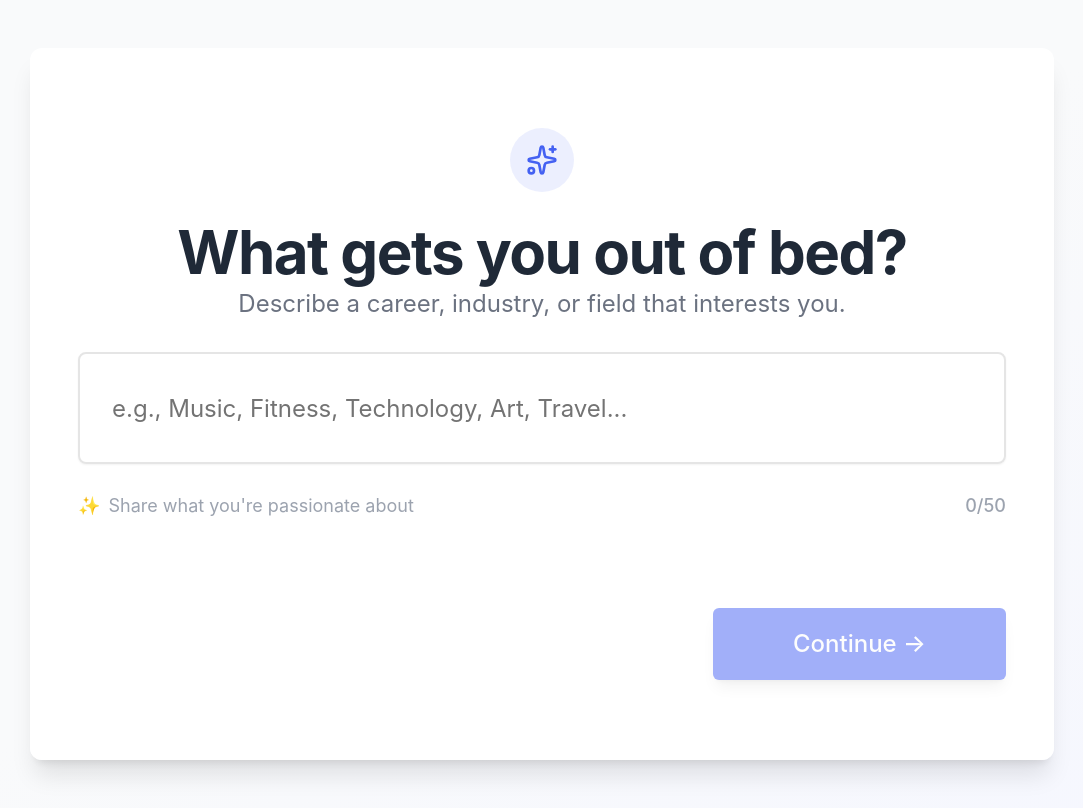
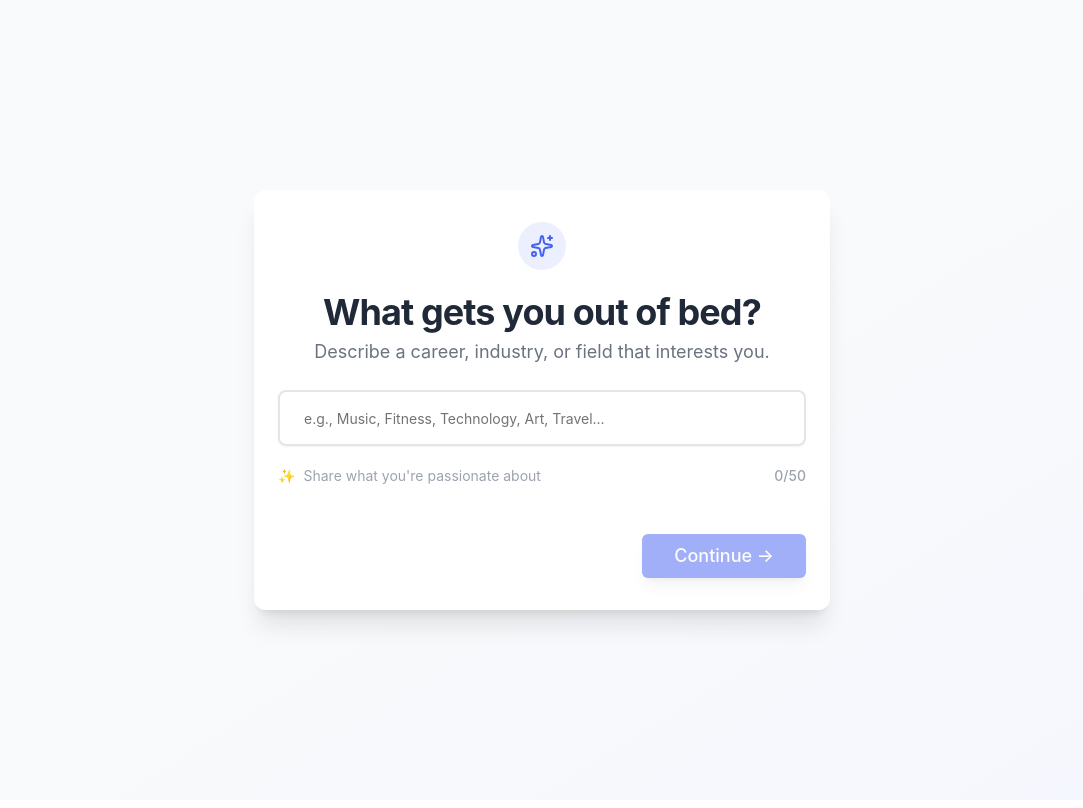
Before and after one commit to rayphatt/betterjob, a Next.js app: page /onboarding/interests in a window 1280 px wide. Shown: the whole page, without its empty margins (98-1181 px from the left). Built offline with nearby package versions, Linux system fonts and the light colour scheme.

Commit message:
Make interests page UI smaller and more compact

```diff
--- a/app/onboarding/interests/page.tsx
+++ b/app/onboarding/interests/page.tsx
@@ -138,22 +138,22 @@ export default function InterestsPage() {
 
   return (
     <main className="min-h-screen bg-gradient-to-br from-background-page via-background-page to-primary/5 flex items-center justify-center px-4 sm:px-6 py-8 sm:py-12">
-      <Card className="w-full max-w-2xl sm:max-w-4xl lg:max-w-5xl mx-auto shadow-xl border-0 bg-white/95 backdrop-blur-sm">
-        <CardHeader className="text-center px-4 sm:px-8 lg:px-12 pt-12 sm:pt-16 lg:pt-20 pb-6 sm:pb-8">
-          <div className="flex items-center justify-center mb-4 sm:mb-6">
-            <div className="w-12 h-12 sm:w-16 sm:h-16 bg-primary/10 rounded-full flex items-center justify-center">
-              <Sparkles className="w-6 h-6 sm:w-8 sm:h-8 text-primary" />
+      <Card className="w-full max-w-xl mx-auto shadow-xl border-0 bg-white/95 backdrop-blur-sm">
+        <CardHeader className="text-center px-4 sm:px-6 pt-6 sm:pt-8 pb-4 sm:pb-6">
+          <div className="flex items-center justify-center mb-3 sm:mb-4">
+            <div className="w-10 h-10 sm:w-12 sm:h-12 bg-primary/10 rounded-full flex items-center justify-center">
+              <Sparkles className="w-5 h-5 sm:w-6 sm:h-6 text-primary" />
             </div>
           </div>
-          <CardTitle className="text-3xl sm:text-4xl md:text-5xl lg:text-6xl mb-4 sm:mb-6 leading-tight font-bold text-text-primary">
+          <CardTitle className="text-2xl sm:text-3xl md:text-4xl mb-3 sm:mb-4 leading-tight font-bold text-text-primary">
             What gets you out of bed?
           </CardTitle>
-          <CardDescription className="text-base sm:text-lg md:text-xl lg:text-2xl mt-2 sm:mt-4 text-text-secondary max-w-2xl mx-auto leading-relaxed">
+          <CardDescription className="text-sm sm:text-base md:text-lg mt-2 text-text-secondary max-w-xl mx-auto">
             Describe a career, industry, or field that interests you.
           </CardDescription>
         </CardHeader>
-        <CardContent className="space-y-8 sm:space-y-10 lg:space-y-12 px-4 sm:px-8 lg:px-12 pb-12 sm:pb-16 lg:pb-20">
-          <div className="space-y-4 sm:space-y-5">
+        <CardContent className="space-y-4 sm:space-y-6 px-4 sm:px-6 pb-6 sm:pb-8">
+          <div className="space-y-3 sm:space-y-4">
             <Input
               id="interest-input"
               type="text"
@@ -178,21 +178,21 @@ export default function InterestsPage() {
                 }
               }}
               maxLength={maxLength}
-              className={`text-lg sm:text-xl md:text-2xl h-16 sm:h-20 md:h-24 lg:h-28 w-full px-6 sm:px-8 border-2 transition-all duration-200 focus:border-primary focus:ring-2 focus:ring-primary/20 rounded-lg ${
+              className={`text-base sm:text-lg h-12 sm:h-14 w-full px-4 sm:px-6 border-2 transition-all duration-200 focus:border-primary focus:ring-2 focus:ring-primary/20 rounded-lg ${
                 error ? "border-destructive focus:border-destructive focus:ring-destructive/20" : ""
               }`}
             />
             {error && (
-              <p className="text-sm sm:text-base text-destructive mt-2">
+              <p className="text-sm text-destructive mt-1">
                 {error}
               </p>
             )}
-            <div className="flex justify-between items-center pt-2">
-              <p className="text-sm sm:text-base md:text-lg text-text-tertiary flex items-center gap-2">
+            <div className="flex justify-between items-center pt-1">
+              <p className="text-xs sm:text-sm text-text-tertiary flex items-center gap-2">
                 <span className="text-primary">✨</span>
                 <span>Share what you're passionate about</span>
               </p>
-              <p className={`text-sm sm:text-base md:text-lg font-medium transition-colors ${
+              <p className={`text-xs sm:text-sm font-medium transition-colors ${
                 characterCount > maxLength * 0.9
                   ? "text-warning"
                   : characterCount > 0
@@ -204,11 +204,11 @@ export default function InterestsPage() {
             </div>
           </div>
 
-          <div className="flex justify-end pt-8 sm:pt-10">
+          <div className="flex justify-end pt-4 sm:pt-6">
             <Button
               onClick={handleNext}
               disabled={!isValid || isSaving}
-              className="w-full sm:w-auto px-10 sm:px-14 lg:px-20 py-5 sm:py-7 lg:py-9 text-lg sm:text-xl md:text-2xl min-h-[60px] sm:min-h-[72px] touch-manipulation shadow-lg hover:shadow-xl transition-all duration-200 disabled:opacity-50 disabled:cursor-not-allowed disabled:hover:shadow-lg"
+              className="w-full sm:w-auto px-6 sm:px-8 py-3 sm:py-4 text-base sm:text-lg min-h-[44px] touch-manipulation shadow-lg hover:shadow-xl transition-all duration-200 disabled:opacity-50 disabled:cursor-not-allowed disabled:hover:shadow-lg"
               size="lg"
             >
               {isSaving ? "Saving..." : "Continue →"}
```
